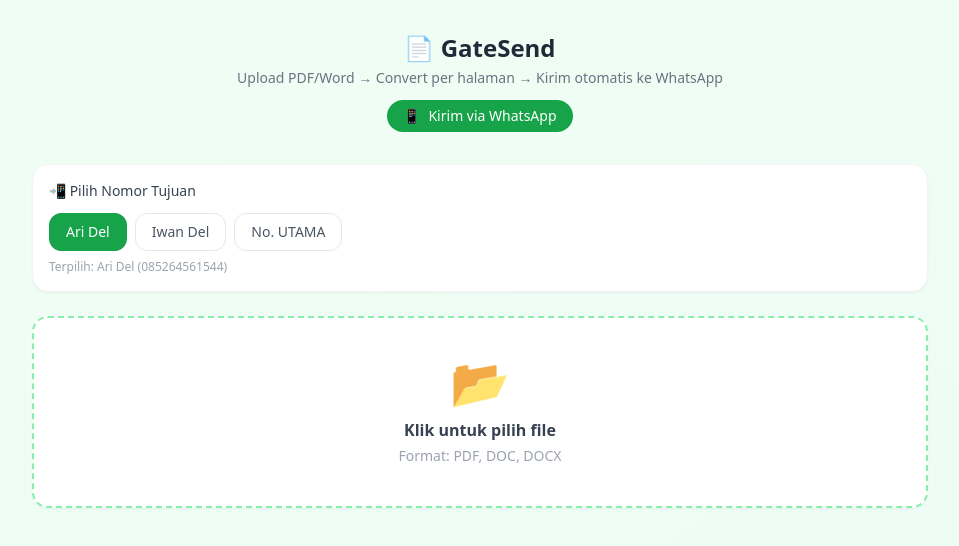
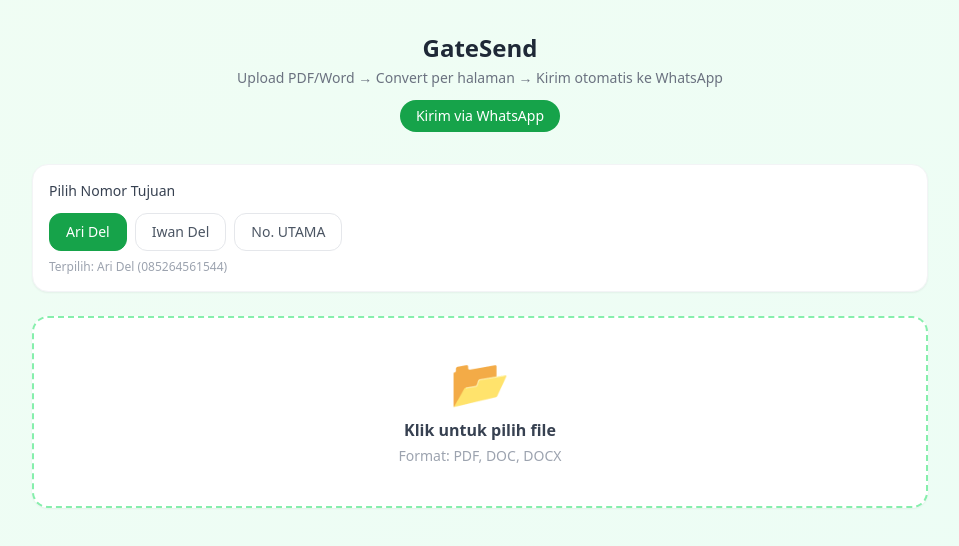
Before and after one commit to hmzahas/GateSend, a Next.js app: page / in a window 1280 px wide. Shown: the top 546 px of the page, without its empty margins (160-1119 px from the left). Built offline with nearby package versions, Linux system fonts and the light colour scheme.

Commit message:
fix: hapus semua emoji dari halaman utama

```diff
--- a/app/page.tsx
+++ b/app/page.tsx
@@ -87,16 +87,16 @@
 
         {/* Header */}
         <div className="text-center mb-8">
-          <h1 className="text-2xl font-bold text-gray-800 mb-1">📄 GateSend</h1>
+          <h1 className="text-2xl font-bold text-gray-800 mb-1">GateSend</h1>
           <p className="text-gray-500 text-sm">Upload PDF/Word → Convert per halaman → Kirim otomatis ke WhatsApp</p>
           <div className="mt-3 inline-flex items-center gap-2 bg-green-600 text-white text-sm px-4 py-1.5 rounded-full">
-            <span>📱</span> Kirim via WhatsApp
+            Kirim via WhatsApp
           </div>
         </div>
 
         {/* Pilih Nomor Tujuan */}
         <div className="bg-white rounded-2xl border border-gray-100 shadow-sm p-4 mb-6">
-          <p className="text-sm font-medium text-gray-700 mb-3">📲 Pilih Nomor Tujuan</p>
+          <p className="text-sm font-medium text-gray-700 mb-3">Pilih Nomor Tujuan</p>
           <div className="flex gap-2 flex-wrap">
             {NUMBERS.map((n) => (
               <button
@@ -124,7 +124,7 @@
           <div className="text-5xl mb-3">📂</div>
           <p className="font-semibold text-gray-700">Klik untuk pilih file</p>
           <p className="text-gray-400 text-sm mt-1">Format: PDF, DOC, DOCX</p>
-          {fileName && <p className="mt-2 text-green-600 text-sm font-medium">📎 {fileName}</p>}
+          {fileName && <p className="mt-2 text-green-600 text-sm font-medium">{fileName}</p>}
         </div>
 
         {/* Loading */}
@@ -137,7 +137,7 @@
 
         {/* Error */}
         {error && (
-          <div className="bg-red-50 border border-red-200 text-red-700 rounded-xl p-4 mb-6 text-sm">⚠️ {error}</div>
+          <div className="bg-red-50 border border-red-200 text-red-700 rounded-xl p-4 mb-6 text-sm">{error}</div>
         )}
 
         {/* Results */}
@@ -153,7 +153,7 @@
                 disabled={sentCount === pages.length}
                 className="bg-green-600 hover:bg-green-700 disabled:bg-gray-300 disabled:cursor-not-allowed text-white font-medium px-5 py-2 rounded-xl text-sm transition-colors flex items-center gap-2"
               >
-                📤 Kirim Semua ke WA
+                Kirim Semua ke WA
               </button>
             </div>
 
```
